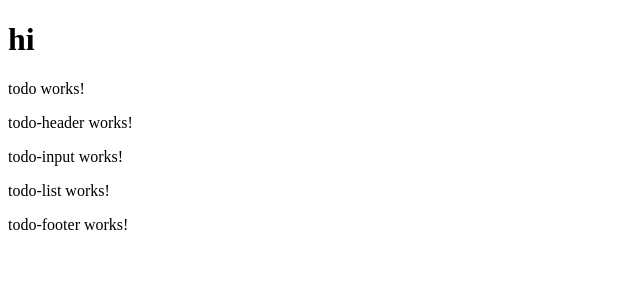
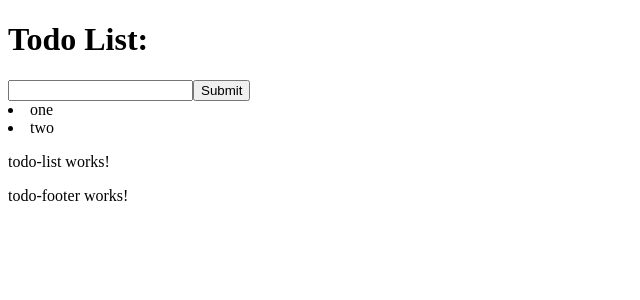
Before and after one commit to pradhanpriya/TodoApp, an Angular app: page / in a window 1280 px wide. Shown: the top 300 px of the page, without its empty margins (0-640 px from the left). Built offline with nearby package versions, Linux system fonts and the light colour scheme.

Commit message:
initial commit

```diff
--- a/src/app/app.component.html
+++ b/src/app/app.component.html
@@ -1,2 +1,2 @@
-<h1>hi</h1>
+
 <app-todo></app-todo>
--- a/src/app/app.module.ts
+++ b/src/app/app.module.ts
@@ -8,6 +8,7 @@ import { TodoHeaderComponent } from './todo/todo-header/todo-header.component';
 import { TodoInputComponent } from './todo/todo-input/todo-input.component';
 import { TodoListComponent } from './todo/todo-list/todo-list.component';
 import { TodoFooterComponent } from './todo/todo-footer/todo-footer.component';
+import { FormsModule } from '@angular/forms';
 
 @NgModule({
   declarations: [
@@ -19,6 +20,7 @@ import { TodoFooterComponent } from './todo/todo-footer/todo-footer.component';
     TodoFooterComponent
   ],
   imports: [
+    FormsModule,
     BrowserModule,
     AppRoutingModule
   ],
--- a/src/app/todo/todo-header/todo-header.component.html
+++ b/src/app/todo/todo-header/todo-header.component.html
@@ -1 +1 @@
-<p>todo-header works!</p>
+<h1>Todo List:</h1>
--- a/src/app/todo/todo-input/todo-input.component.html
+++ b/src/app/todo/todo-input/todo-input.component.html
@@ -1 +1,4 @@
-<p>todo-input works!</p>
+
+<input type="text" name="new_item" placeholder="Enter an item" [(ngModel)]="item">
+<input type="button" name="Submit" value="Submit" (click)="show()">
+<li *ngFor="let i of list">{{i}}</li>
--- a/src/app/todo/todo-input/todo-input.component.ts
+++ b/src/app/todo/todo-input/todo-input.component.ts
@@ -8,7 +8,11 @@ import { Component, OnInit } from '@angular/core';
 export class TodoInputComponent implements OnInit {
 
   constructor() { }
-
+  item=" ";
+  list=["one","two"];
+  show(){
+    this.list.push(this.item);
+  }
   ngOnInit() {
   }
 
--- a/src/app/todo/todo.component.html
+++ b/src/app/todo/todo.component.html
@@ -1,4 +1,4 @@
-<p>todo works!</p>
+
 <app-todo-header></app-todo-header>
 <app-todo-input></app-todo-input>
 <app-todo-list></app-todo-list>
```
